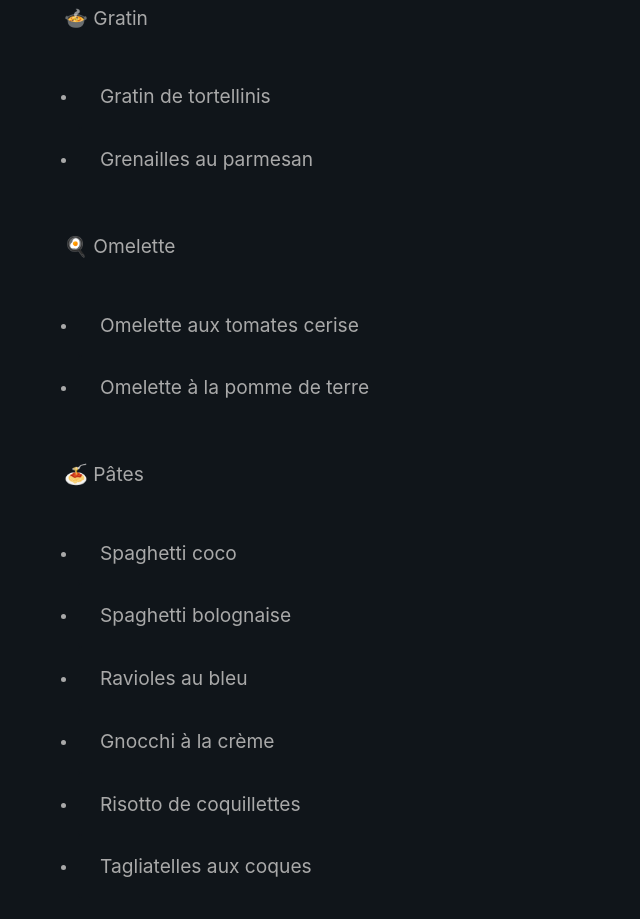
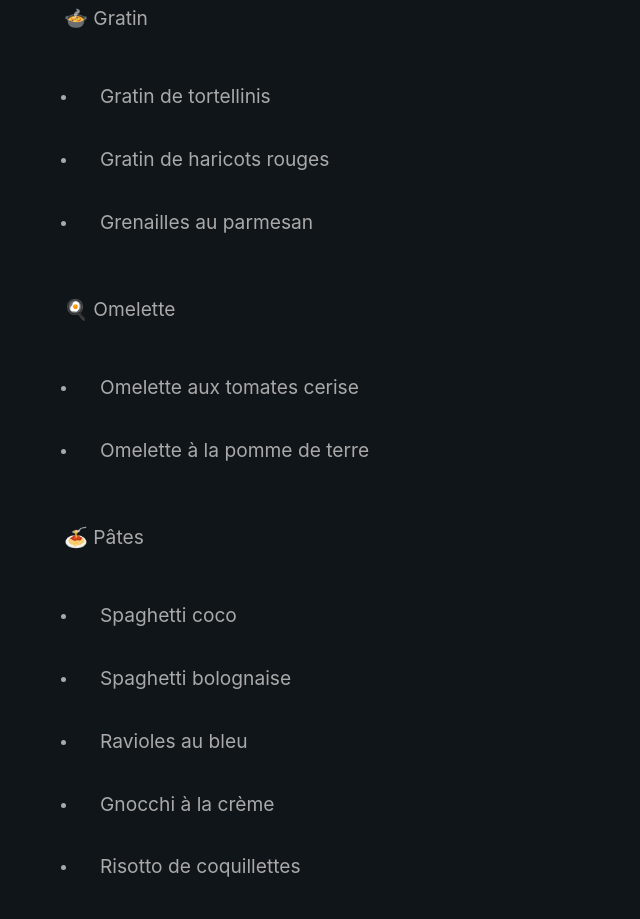
Before and after one commit to Benjent/recipes, a Vue app: page / in a window 1280 px wide. Shown: the part 1040-1959 px from the top of the page, without its empty margins (0-640 px from the left). Built offline with nearby package versions, Linux system fonts and the light colour scheme; what vue3-mq would draw is missing.

Commit message:
feat(recipies): add gratin haricots rouge

```diff
--- a/src/data/recipes.js
+++ b/src/data/recipes.js
@@ -604,6 +604,35 @@ const recipes = [
         rapidity: rapidity.MEDIUM,
         preparation: ["Préparer et râper le gingembre et les carottes"],
         steps: ["Cuire les spaghettis", "Faire revenir les carottes et le gingembre à la poêle", "Ajouter la crème de coco aux carottes", "Mélanger le tout"],
+    },
+    {
+        name: "Gratin de haricots rouges",
+        category: category.GRATIN,
+        ingredients: [
+            {
+                name: "Haricots rouges",
+                amount: 1000,
+                unit: "g",
+            },
+            {
+                name: "Bûche de chèvre",
+                amount: 1,
+                unit: "p",
+            },
+            {
+                name: "Coulis de tomate",
+                amount: 30,
+                unit: "cl",
+            },
+            {
+                name: "Ail",
+                amount: 1,
+                unit: "p",
+            },
+        ],
+        rapidity: rapidity.MEDIUM,
+        preparation: ["Préparer l'ail", "Trancher la bûche"],
+        steps: ["Pré-chauffer le four", "Mélanger les haricots avec le coulis et l'ail", "Epicer, poivrer le mélange et déposer les tranches de chèvre", "Enfourner une trentaine de minutes"],
     },
     {
         name: "Spaghetti bolognaise",
```
